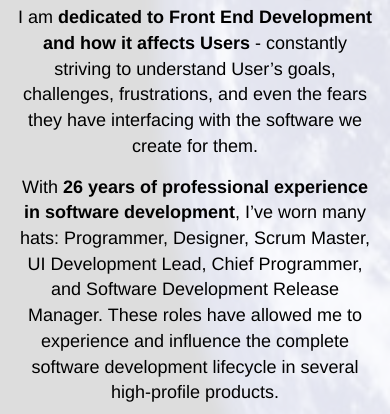
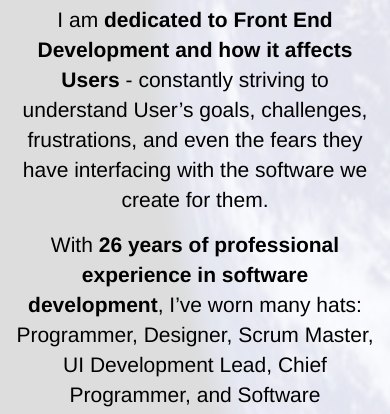
Before and after one commit to darrenwdunne/darrenwdunne.github.io, a plain HTML site: page index.html in a window 390 px wide. Shown: the part 415-829 px from the top of the page. Drawn offline with Linux system fonts and the light colour scheme.

Commit message:
font for phone

```diff
--- a/css/style.css
+++ b/css/style.css
@@ -47,7 +47,7 @@ h4 {
     padding-top: 120px;
 }
 .jumbotron p {
-    font-size: 18px;
+    font-size: 2ems;
 }
 .vertical-align {
     display: flex;
```
